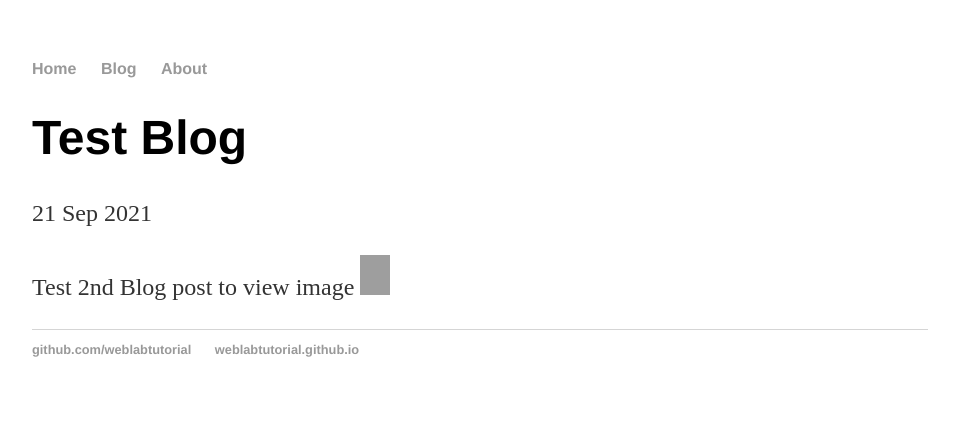
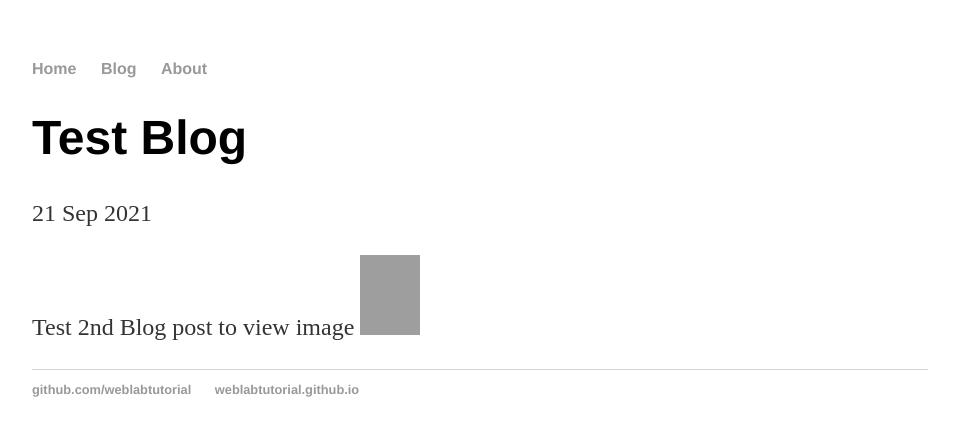
Before and after one commit to omarriyaz/omarriyaz.github.io, a Jekyll site: the page built from _posts/2021-09-21-test-blog.md, in a window 1280 px wide. Shown: the top 436 px of the page, without its empty margins (160-1119 px from the left). Built offline with Jekyll 4.4.1, drawn with Linux system fonts in a browser that asks for light colours; grey boxes are pictures that could not be loaded.

Commit message:
Create 2021-09-21-test-blog.md

```diff
--- a/_posts/2021-09-21-test-blog.md
+++ b/_posts/2021-09-21-test-blog.md
@@ -4,4 +4,4 @@ title: "Test Blog "
 date: 2021-09-21
 ---
 Test 2nd Blog post to view image
-<img src="https://i.natgeofe.com/n/487a0d69-8202-406f-a6a0-939ed3704693/african-lion_2x3.JPG" alt="Image Of Lion" width="30" height="40">
+<img src="https://i.natgeofe.com/n/487a0d69-8202-406f-a6a0-939ed3704693/african-lion_2x3.JPG" alt="Image Of Lion" width="60" height="80">
```
